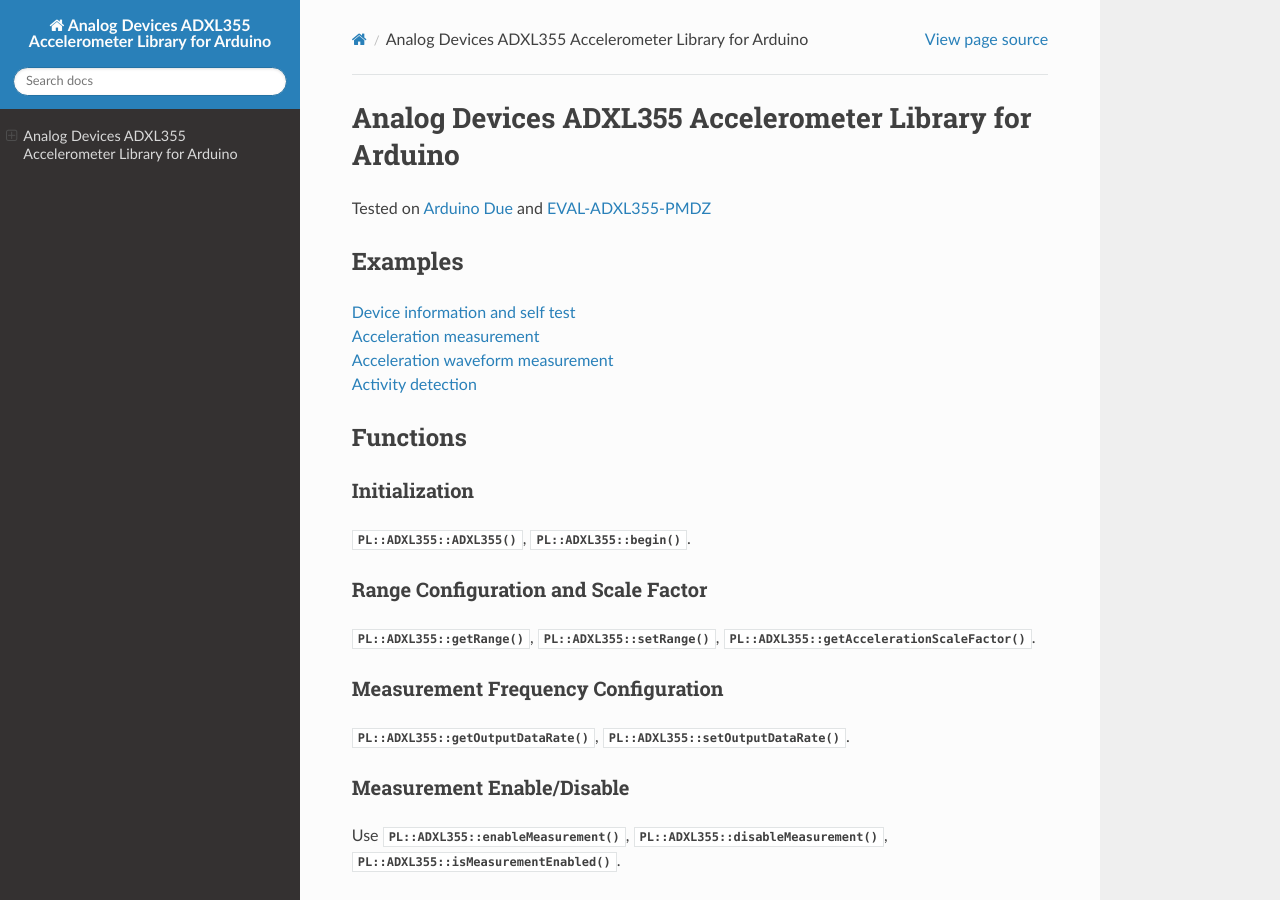
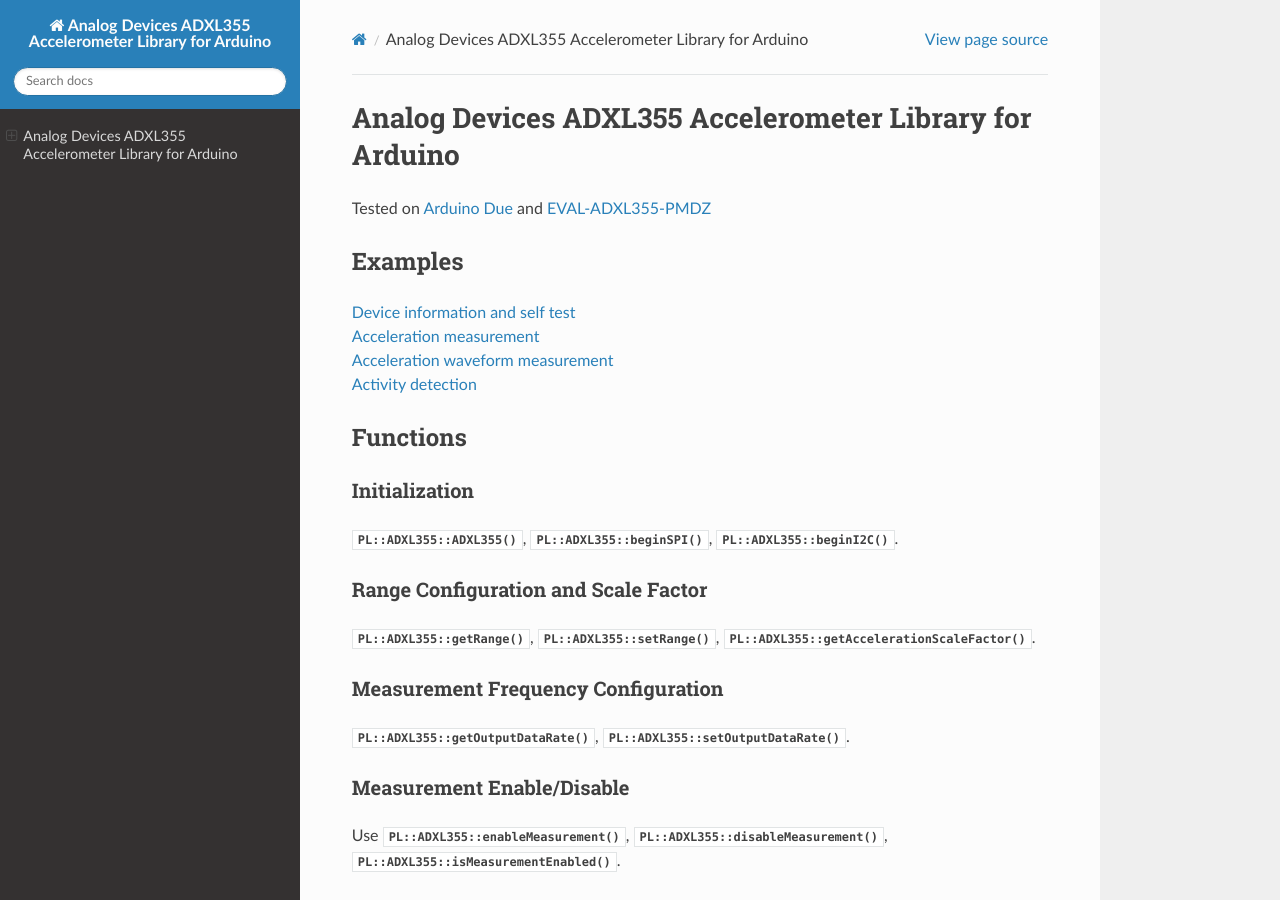
Before and after one commit to plasmapper/adxl355-arduino, a Sphinx documentation site: the page built from docs/source/index.rst, in a window 1280 px wide and 900 px high. Built offline with Sphinx 7.4.7 and the Read the Docs theme 3.1.0, drawn with Linux system fonts in a browser that asks for light colours.

Commit message:
Update index.rst

```diff
--- a/docs/source/index.rst
+++ b/docs/source/index.rst
@@ -15,7 +15,7 @@
 
 Initialization
 ^^^^^^^^^^^^^^
-:cpp:func:`PL::ADXL355::ADXL355`, :cpp:func:`PL::ADXL355::begin`.
+:cpp:func:`PL::ADXL355::ADXL355`, :cpp:func:`PL::ADXL355::beginSPI`, :cpp:func:`PL::ADXL355::beginI2C`.
 
 Range Configuration and Scale Factor
 ^^^^^^^^^^^^^^^^^^^^^^^^^^^^^^^^^^^^
```
